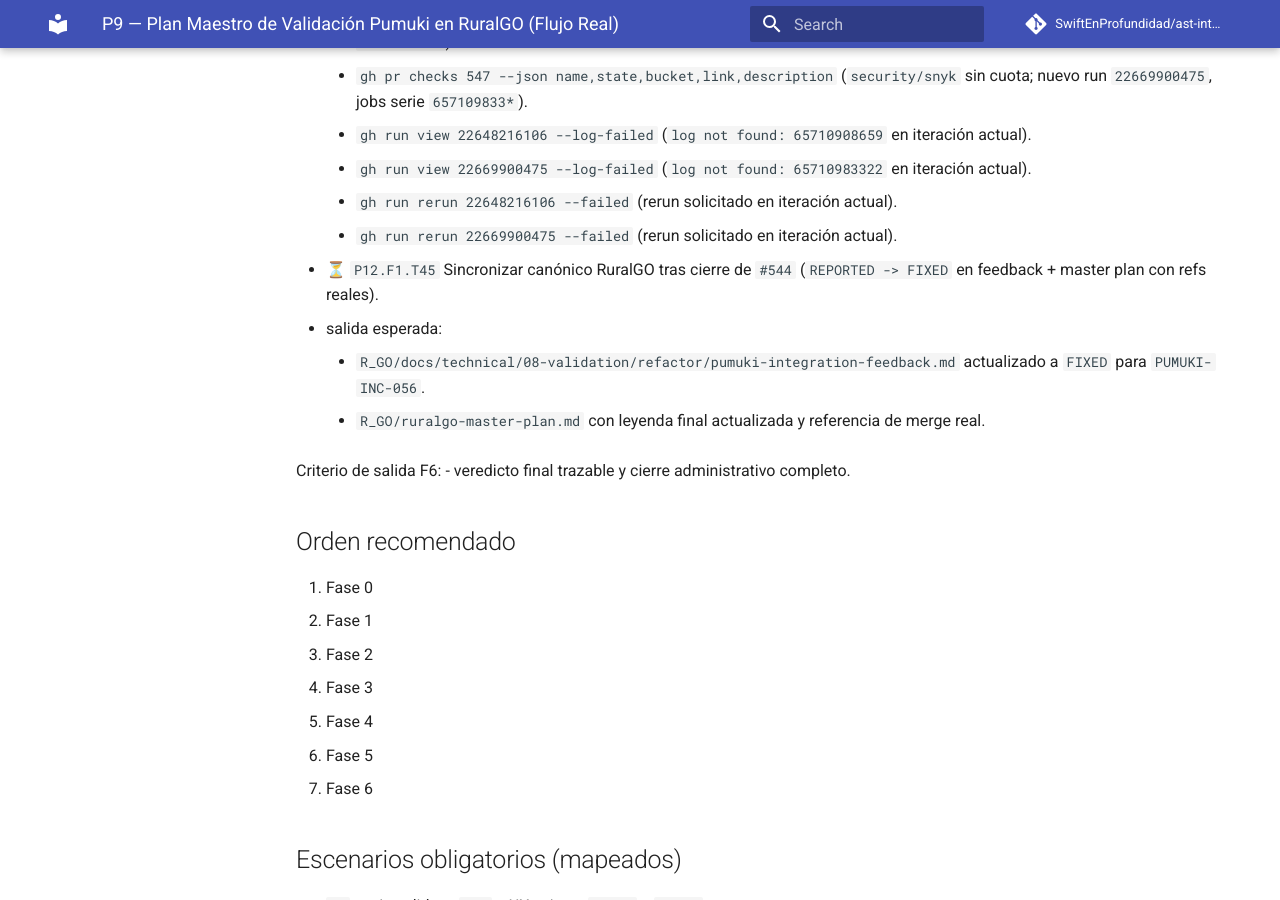
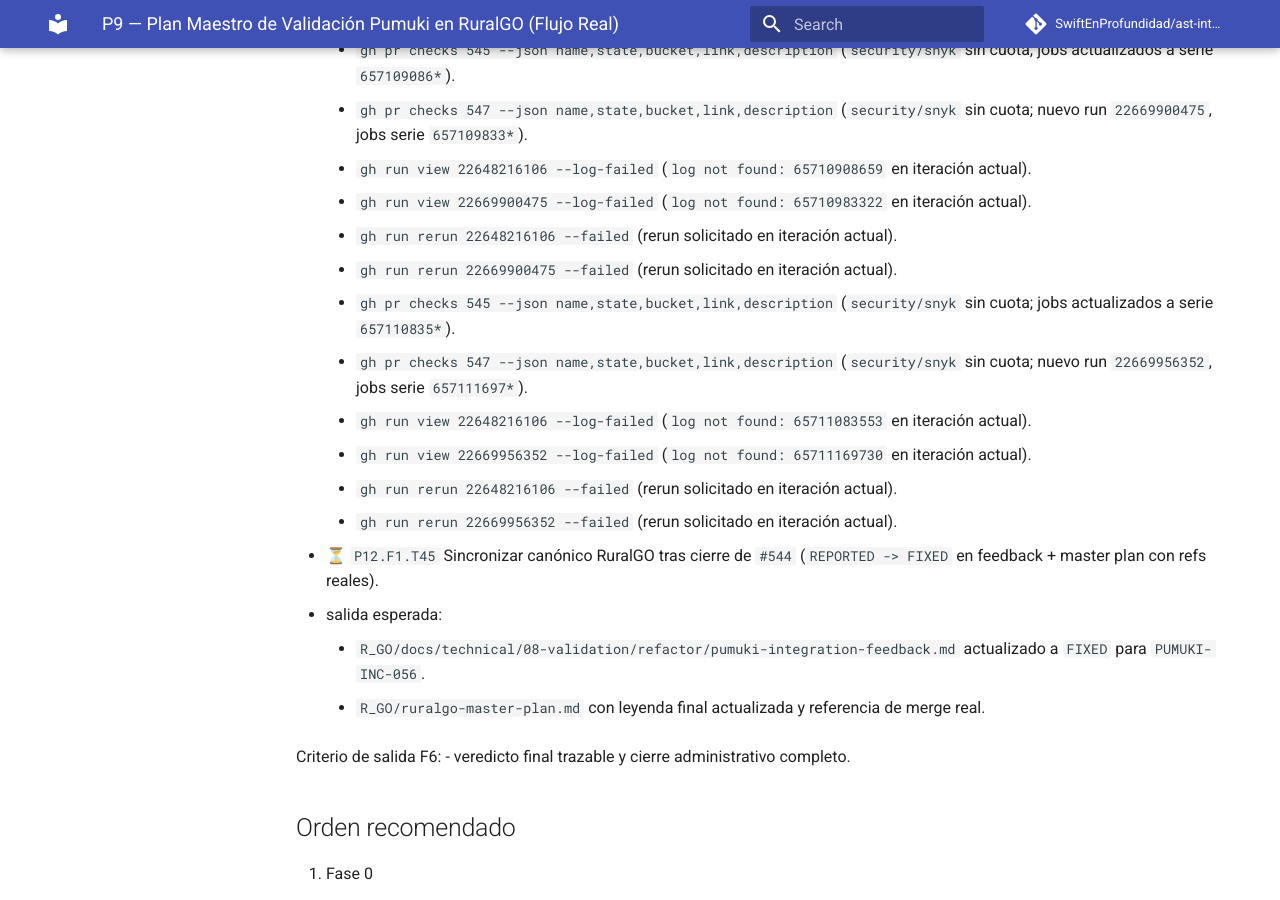
Before and after one commit to SwiftEnProfundidad/ast-intelligence-hooks, an MkDocs documentation site: the page built from docs/seguimiento-completo-validacion-ruralgo-03-03-2026.md, in a window 1280 px wide and 900 px high, scrolled down 58241 px. Built offline with MkDocs 1.6.1 and Material for MkDocs 9.7.7, drawn with Linux system fonts in a browser that asks for light colours; comment, search, counter and statistics services are not loaded; some of the changed text lies outside the part shown.

Commit message:
docs(validation): continue t47 remote blocker cadence

```diff
--- a/docs/seguimiento-completo-validacion-ruralgo-03-03-2026.md
+++ b/docs/seguimiento-completo-validacion-ruralgo-03-03-2026.md
@@ -1408,6 +1408,7 @@ Criterio de salida F5:
       - `https://github.com/SwiftEnProfundidad/ast-intelligence-hooks/issues/546#issuecomment-3997316576`
       - `https://github.com/SwiftEnProfundidad/ast-intelligence-hooks/issues/546#issuecomment-3997323683`
       - `https://github.com/SwiftEnProfundidad/ast-intelligence-hooks/issues/546#issuecomment-3997332121`
+      - `https://github.com/SwiftEnProfundidad/ast-intelligence-hooks/issues/546#issuecomment-3997342051`
     - evidencia de bloqueo vigente:
       - `gh run view 22648407847` (`billing lock` en GitHub Actions).
       - `gh run view 22648597740` (`billing lock` persistente tras rerun/retrigger).
@@ -1627,6 +1628,12 @@ Criterio de salida F5:
       - `gh run view 22669900475 --log-failed` (`log not found: 65710983322` en iteración actual).
       - `gh run rerun 22648216106 --failed` (rerun solicitado en iteración actual).
       - `gh run rerun 22669900475 --failed` (rerun solicitado en iteración actual).
+      - `gh pr checks 545 --json name,state,bucket,link,description` (`security/snyk` sin cuota; jobs actualizados a serie `657110835*`).
+      - `gh pr checks 547 --json name,state,bucket,link,description` (`security/snyk` sin cuota; nuevo run `22669956352`, jobs serie `657111697*`).
+      - `gh run view 22648216106 --log-failed` (`log not found: 65711083553` en iteración actual).
+      - `gh run view 22669956352 --log-failed` (`log not found: 65711169730` en iteración actual).
+      - `gh run rerun 22648216106 --failed` (rerun solicitado en iteración actual).
+      - `gh run rerun 22669956352 --failed` (rerun solicitado en iteración actual).
 
 - ⏳ `P12.F1.T45` Sincronizar canónico RuralGO tras cierre de `#544` (`REPORTED -> FIXED` en feedback + master plan con refs reales).
   - salida esperada:
```
